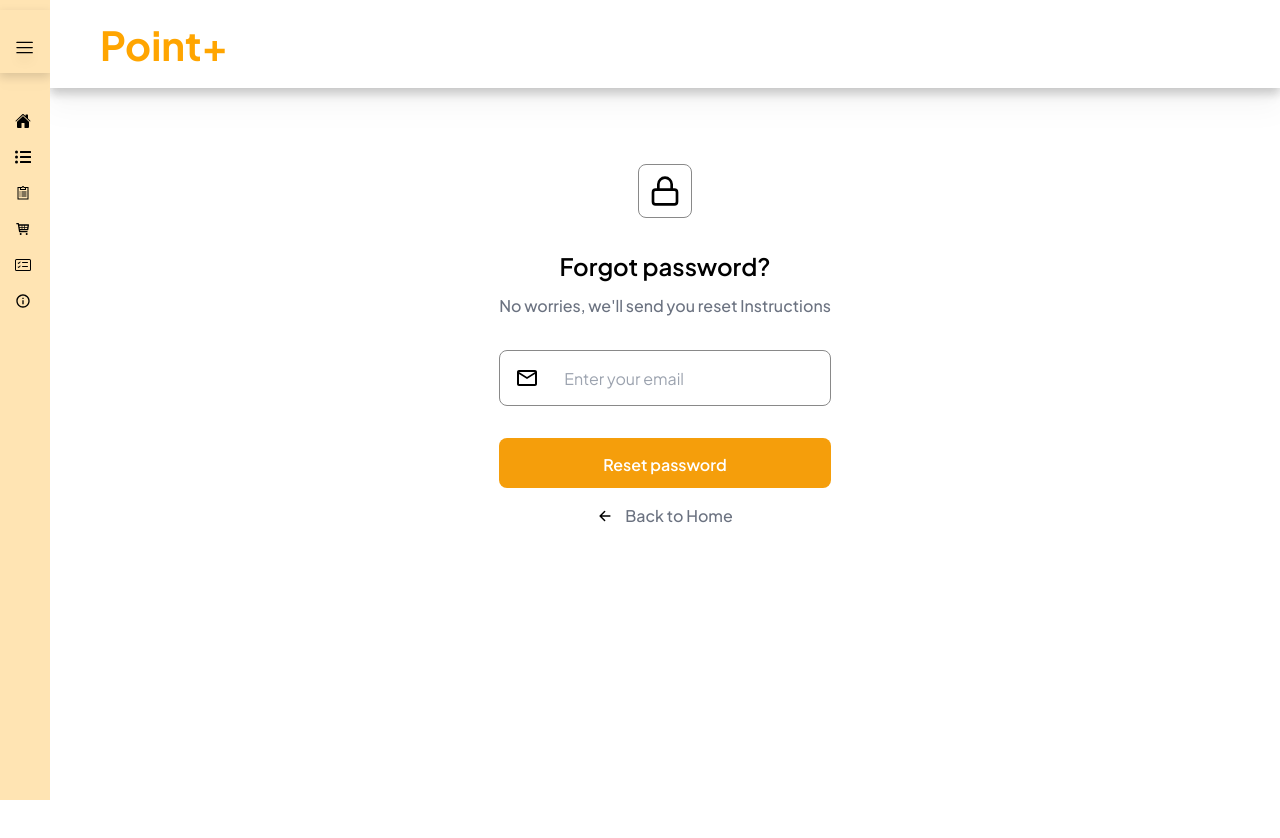
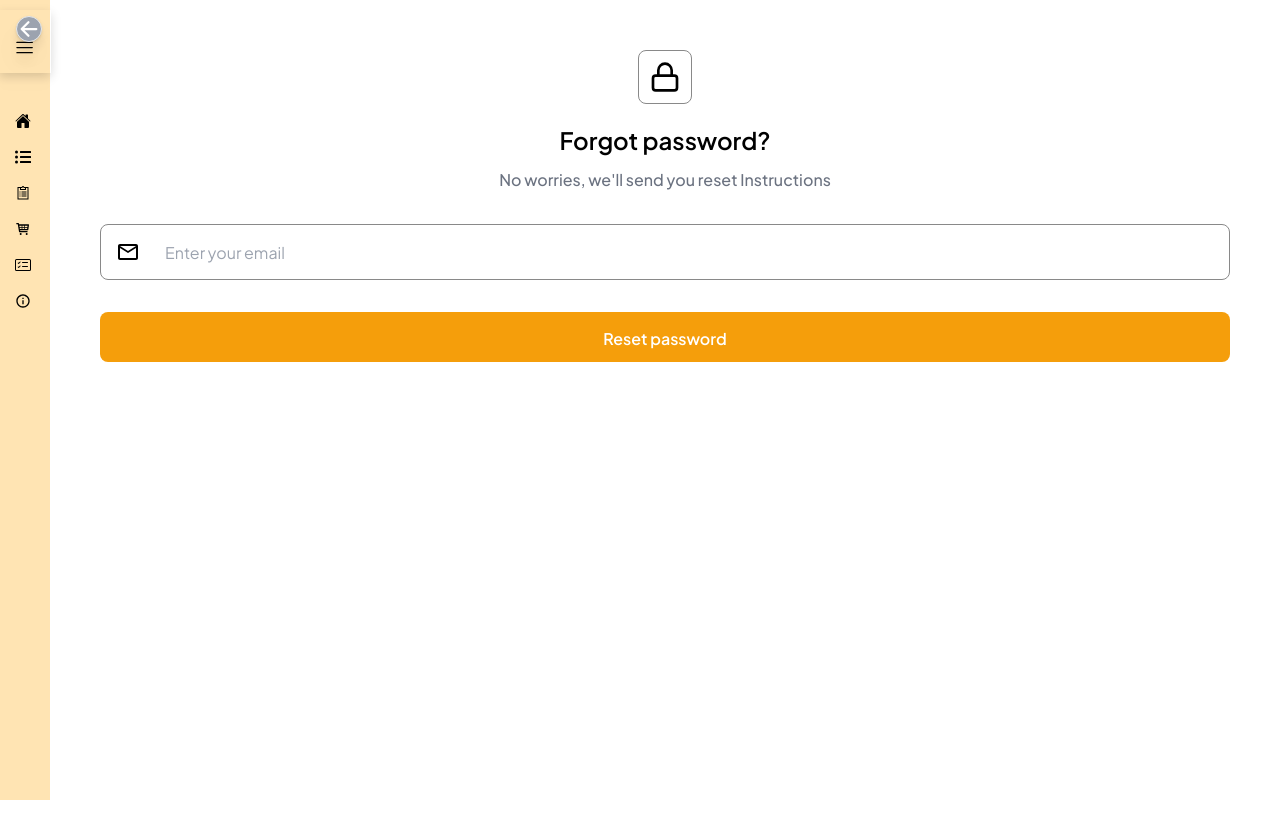
Before and after one commit to Mbahvictor16/PointPluss, a Next.js app: page /forgot-password in a window 1280 px wide. Built offline with nearby package versions, Linux system fonts and the light colour scheme.

Commit message:
Implementing Forgot password page correction

```diff
--- a/src/components/home/login/LoginModal.jsx
+++ b/src/components/home/login/LoginModal.jsx
@@ -5,6 +5,7 @@ import { useState } from "react";
 import SmsForm from "./SmsForm";
 import MailForm from "./MailForm";
 import SignUpForm from "./SignUpForm";
+import ForgotPassword from "./forgot-password/ForgotPassword";
 
 const LoginModal = ({ isOpen, onClose }) => {
   const [formType, setFormType] = useState("sms");
@@ -25,6 +26,9 @@ const LoginModal = ({ isOpen, onClose }) => {
             {formType === "signup" && (
               <SignUpForm onClose={onClose} setFormType={setFormType} />
             )}
+            {formType === "forgotpass" && (
+              <ForgotPassword onClose={onClose} setFormType={setFormType} />
+            )}
           </motion.div>
         </div>
       )}
--- a/src/components/home/login/MailForm.jsx
+++ b/src/components/home/login/MailForm.jsx
@@ -7,7 +7,7 @@ import { MdOutlineMail } from "react-icons/md";
 import { FiEye, FiEyeOff, FiLock } from "react-icons/fi";
 import Link from "next/link";
 
-function MailForm({ setFormType, onClose }) {
+function MailForm({ setFormType }) {
   const [open, setOpen] = useState(false);
 
   const toggle = () => {
@@ -68,9 +68,7 @@ function MailForm({ setFormType, onClose }) {
               )}
             </div>
           </div>
-          <Link href={"/forgotpass"}>
-            <p className="text-right font-medium underline cursor-pointer text-gray-500">Forgot password</p>
-          </Link>
+          <p onClick={() => setFormType("forgotpass")} className="text-right font-medium underline cursor-pointer text-gray-500">Forgot password</p>
           <button
             className="bg-amber-500 mt-4 font-[590]"
             style={{
--- a/src/components/home/login/forgot-password/ForgotPassword.jsx
+++ b/src/components/home/login/forgot-password/ForgotPassword.jsx
@@ -1,16 +1,18 @@
 import Point from '@/src/helper/Point'
 import React from 'react'
 import Form from './SubComponents/Form'
+import { IoArrowBack } from 'react-icons/io5'
 
-const ForgotPassword = () => {
+const ForgotPassword = ({ setFormType, onClose }) => {
     return (
-        <div className='h-screen'>
-            <div className='border-b lg:px-[50px] p-[20px] border-b-white bg-white drop-shadow-xl shadow-[0px_4px_10px_#00000026]'>
-                <Point />
-            </div>
-            <div className='flex justify-center items-center lg:mt-14 mt-10 lg:px-[50px] p-[20px]'>
-                <Form />
-            </div>
+        <div className='px-[20px] py-[40px] sm:p-[50px]'>
+            <span
+                onClick={() => setFormType("sms")}
+                className="absolute rounded-[20px] drop-shadow-xl flex justify-center cursor-pointer shadow bg-gray-400 text-white items-center top-4 left-4 border  transform transition-transform duration-300 hover:scale-105"
+            >
+                <IoArrowBack size={"1.5rem"} />
+            </span>
+            <Form />
         </div>
     )
 }
--- a/src/components/home/login/forgot-password/SubComponents/Form.jsx
+++ b/src/components/home/login/forgot-password/SubComponents/Form.jsx
@@ -1,13 +1,11 @@
-import Link from 'next/link'
 import React from 'react'
 import { FiLock } from 'react-icons/fi'
-import { IoArrowBack } from 'react-icons/io5'
 import { MdOutlineMail } from 'react-icons/md'
 
 const Form = () => {
     return (
         <section>
-            <div className='w-full mb-8 flex gap-4 justify-center items-center'>
+            <div className='w-full mb-5 flex gap-4 justify-center items-center'>
                 <div className='border text-center rounded-lg p-[10px] text-black border-solid border-[#898989]'>
                     <FiLock size={"2rem"} />
                 </div>
@@ -50,10 +48,6 @@ const Form = () => {
                 >
                     Reset password
                 </button>
-                <Link href={"/"} className='flex justify-center items-center gap-3'>
-                    <IoArrowBack/>
-                    <span className="font-medium text-gray-500">Back to Home</span>
-                </Link>
             </form>
         </section>
     )
```
